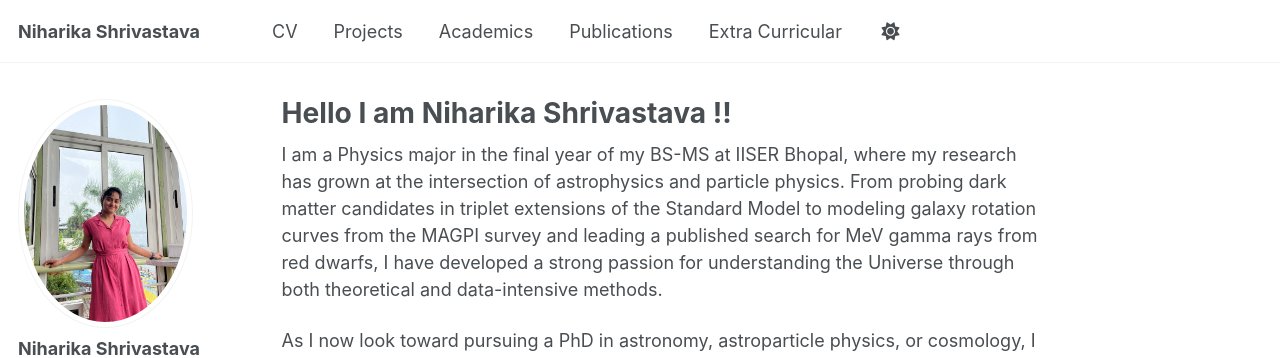
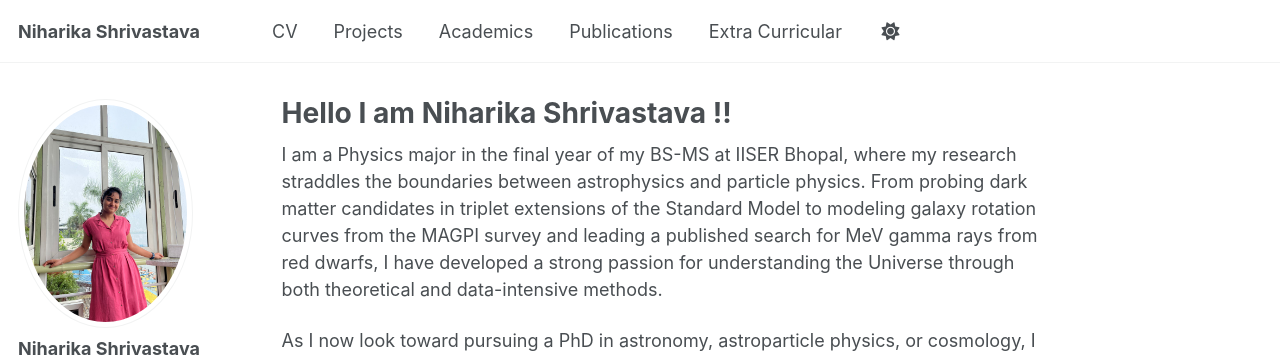
Before and after one commit to niharikashri22/niharikashri22.github.io, a Jekyll site: the page built from _pages/about.md, in a window 1280 px wide and 944 px high. Shown: the top 358 px of the window. Built offline with Jekyll 4.4.1, drawn with Linux system fonts in a browser that asks for light colours; some web fonts are replaced; a script that is not in the unit is left out.

Commit message:
Update about.md

```diff
--- a/_pages/about.md
+++ b/_pages/about.md
@@ -7,7 +7,7 @@ redirect_from:
   - /about.html
 ---
 
-I am a Physics major in the final year of my BS-MS at IISER Bhopal, where my research has grown at the intersection of astrophysics and particle physics. From probing dark matter candidates in triplet extensions of the Standard Model to modeling galaxy rotation curves from the MAGPI survey and leading a published search for MeV gamma rays from red dwarfs, I have developed a strong passion for understanding the Universe through both theoretical and data-intensive methods.
+I am a Physics major in the final year of my BS-MS at IISER Bhopal, where my research straddles the boundaries between astrophysics and particle physics. From probing dark matter candidates in triplet extensions of the Standard Model to modeling galaxy rotation curves from the MAGPI survey and leading a published search for MeV gamma rays from red dwarfs, I have developed a strong passion for understanding the Universe through both theoretical and data-intensive methods.
 
 As I now look toward pursuing a PhD in astronomy, astroparticle physics, or cosmology, I am eager to join a dynamic research environment that values curiosity, rigor, and innovation.
 
```
